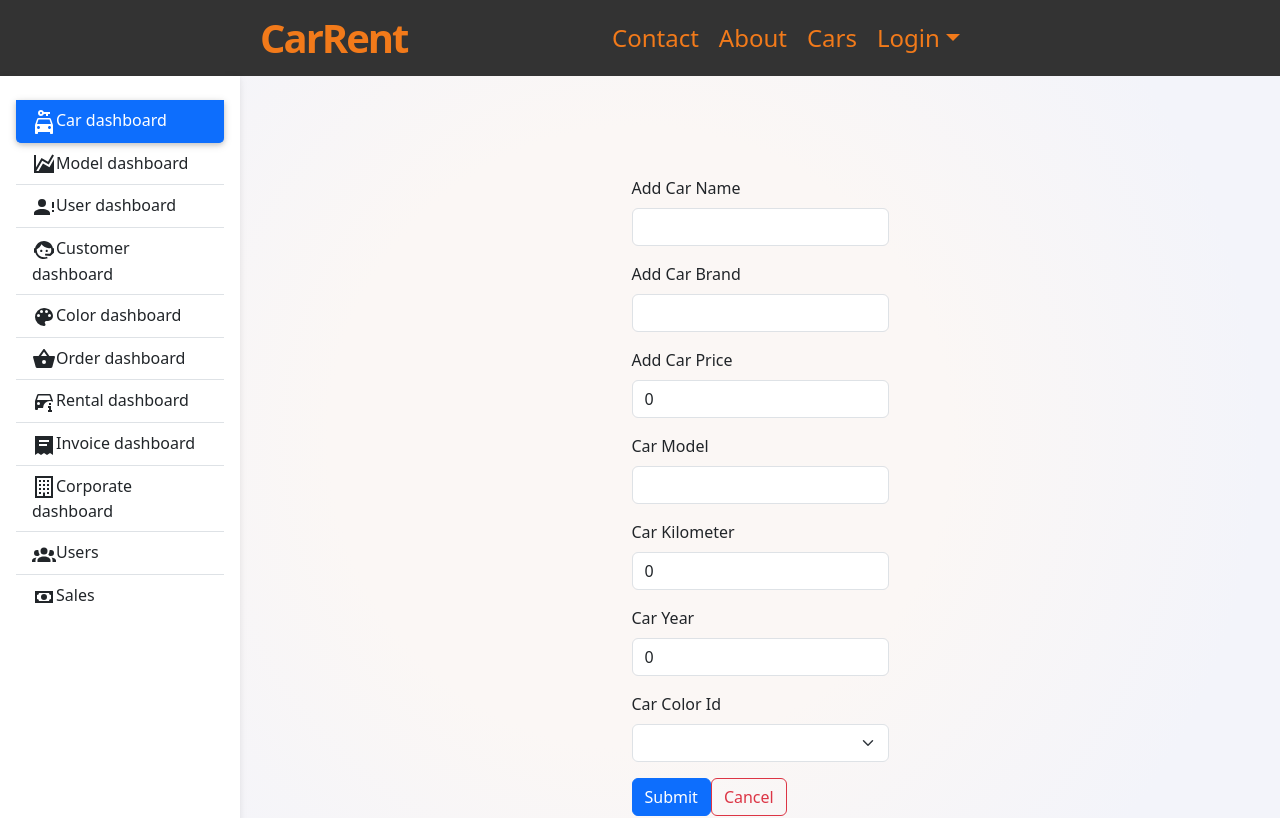
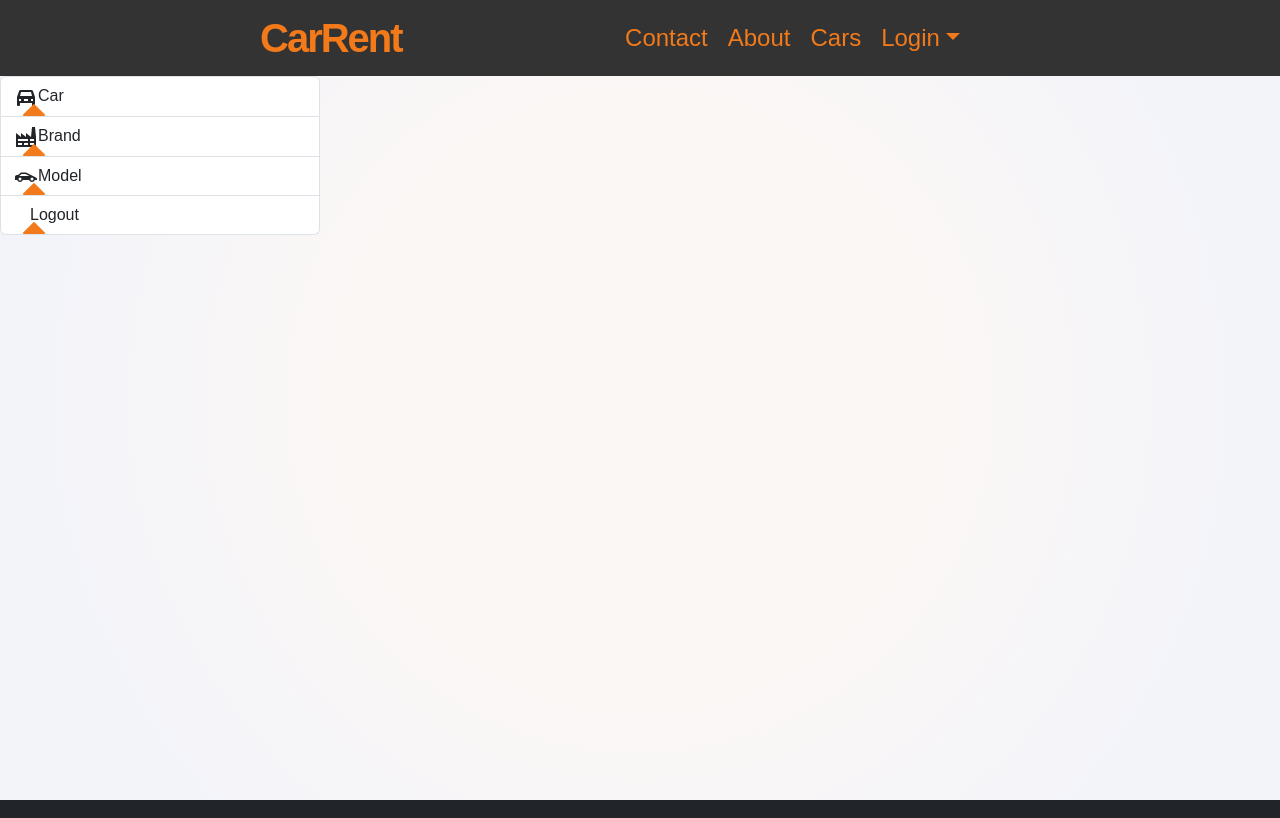
Before and after one commit to SoldierAdam/React-Rent-A-Car, a React (Create React App) app: page /admin in a window 1280 px wide. Shown: the top 818 px of the page. Built offline with nearby package versions, Linux system fonts and the light colour scheme.

Commit message:
Admin page ui changes (dropdown menu)

```diff
--- a/src/components/Admin/Admin.css
+++ b/src/components/Admin/Admin.css
@@ -1,51 +1,86 @@
-body {
-    background-color: #fbfbfb;
-  }
-  @media (min-width: 991.98px) {
-    main {
-      padding-left: 240px;
-    }
+:root {
+  --orange: #f27a1a;
+  --dark-orange: #ff7300;
+  --background: #081118;
+  --grey: #333;
+  --light-grey: #3b3b3b;
 }
 
-  /* Sidebar */
-  .sidebar {
-    position: relative;
-    top: 0;
-    bottom: 0;
-    left: 0;
-    box-shadow: 0 2px 5px 0 rgb(0 0 0 / 5%), 0 2px 10px 0 rgb(0 0 0 / 5%);
-    width: 240px;
-    z-index: 600;
+
+* {
+  margin: 0;
+  padding: 0;
+  box-sizing: border-box;
+  font-family: sans-serif;
 }
 
-  .height{
-    display: flex;
-    height: 100vh;
+.accordion {
+  width: 20rem;
+  border-radius: 0.2rem;
+  overflow: hidden;
+}
+.accordion a {
+  text-decoration: none;
 }
 
-  .addcar-container{
-    display: flex;
-    justify-content: center;
-    /* padding-left: 50vh; */
-    margin: auto;
-    border-radius: 2px;
+.accordion-item {
+  list-style: none;
+  border-top: 1px solid var(--dark-orange);
+  overflow: hidden;
 }
 
-  @media (max-width: 991.98px) {
-    .sidebar {
-      width: 100%;
+.btn {
+  display: block;
+  padding: 1rem 1.2rem;
+  background: var(--orange);
+  color: white;
+  position: relative;
 }
+.btn::before {
+  content: '';
+  position: absolute;
+  width: 1rem;
+  height: 1rem;
+  background: var(--orange);
+  left: 1.5rem;
+  bottom: -0.5rem;
+  transform: rotate(45deg);
 }
-  .sidebar .active {
-    border-radius: 5px;
-    box-shadow: 0 2px 5px 0 rgb(0 0 0 / 16%), 0 2px 10px 0 rgb(0 0 0 / 12%);
+.btn i {
+  margin-right: 1rem;
 }
 
-  .sidebar-sticky {
+.accordion-item__sub {
+  background: var(--grey);
+  overflow: hidden;
+  transition: max-height 0.3s;
+  max-height: 0;
+}
+.accordion-item__sub a {
+  display: block;
+  padding: 1rem 1.6rem;
+  color: white;
+  font-size: 0.9rem;
   position: relative;
+  border-bottom: 1px solid var(--light-grey);
+}
+.accordion-item__sub a::before {
+  content: '';
+  position: absolute;
+  left: 0;
   top: 0;
-    height: calc(100vh - 48px);
-    padding-top: 0.5rem;
-    overflow-x: hidden;
-    overflow-y: auto; /* Scrollable contents if viewport is shorter than content. */
+  width: 0.4rem;
+  height: 100%;
+  background: var(--orange);
+  transform: translatex(-0.4rem);
+  transition: 0.3s;
+  opacity: 0;
 }
+.accordion-item__sub a:hover::before {
+  opacity: 1;
+  transform: translatex(0);
+}
+
+.accordion-item:target .accordion-item__sub {
+  max-height: 10em;
+}
--- a/src/components/Admin/Admin.tsx
+++ b/src/components/Admin/Admin.tsx
@@ -1,6 +1,6 @@
 import "../Admin/Admin.css";
 import Icon from '@mdi/react';
-import { mdiCarKey, mdiChartAreaspline,mdiAccountAlert,mdiFaceAgent,mdiPalette,mdiBasket, mdiCarInfo, mdiInvoiceText, mdiOfficeBuildingOutline, mdiCash, mdiAccountGroup } from '@mdi/js';
+import { mdiCarBack,mdiPlus, mdiTrashCan, mdiUpdate, mdiFactory, mdiCarSports} from '@mdi/js';
 import AddCar from "./AddCar";
 
 type Props = {}
@@ -8,72 +8,49 @@ type Props = {}
 function Admin({ }: Props) {
 
 
-
     return (
-        <div className="height">
-
-            <nav id="sidebarMenu" className="collapse d-lg-block sidebar collapse bg-white">
-                <div className="position-sticky">
-                    <div className="list-group list-group-flush mx-3 mt-4">
-
-                        <a href="#" className="list-group-item list-group-item-action py-2 ripple active" aria-current="true">
-                            <Icon path={mdiCarKey} size={1} />
-                            <span>Car dashboard</span>
-                        </a>
-
-                        <a href="#" className="list-group-item list-group-item-action py-2 ripple">
-                            <Icon path={mdiChartAreaspline} size={1} />
-                            <span>Model dashboard</span>
-                        </a>
-
-                        <a href="#" className="list-group-item list-group-item-action py-2 ripple">
-                            <Icon path={mdiAccountAlert} size={1} />
-                            <span>User dashboard</span>
-                        </a>
-
-                        <a href="#" className="list-group-item list-group-item-action py-2 ripple">
-                            <Icon path={mdiFaceAgent} size={1} />
-                            <span>Customer dashboard</span>
-                        </a>
-
-                        <a href="#" className="list-group-item list-group-item-action py-2 ripple">
-                            <Icon path={mdiPalette} size={1} />
-                            <span>Color dashboard</span>
-                        </a>
-
-                        <a href="#" className="list-group-item list-group-item-action py-2 ripple">
-                        <Icon path={mdiBasket} size={1} />
-                        <span>Order dashboard</span></a>
-
-                        <a href="#" className="list-group-item list-group-item-action py-2 ripple">
-                            <Icon path={mdiCarInfo} size={1} />
-                        <span>Rental dashboard</span></a>
-
-                        <a href="#" className="list-group-item list-group-item-action py-2 ripple">
-                            <Icon path={mdiInvoiceText} size={1} />
-                        <span>Invoice dashboard</span></a>
-
-                        <a href="#" className="list-group-item list-group-item-action py-2 ripple">
-                            <Icon path={mdiOfficeBuildingOutline} size={1} />
-                        <span>Corporate dashboard</span></a>
-
-                        <a href="#" className="list-group-item list-group-item-action py-2 ripple">
-                            <Icon path={mdiAccountGroup} size={1} />
-                            <span>Users</span>
-                        </a>
-
-                        <a href="#" className="list-group-item list-group-item-action py-2 ripple">
-                            <Icon path={mdiCash} size={1} /><span>Sales</span>
-                        </a>
-
+        <div>
+            <div className="accordion">
+                <li className="accordion-item" id="profile">
+                    <a href="#profile" className="btn">
+                        <Icon path={mdiCarBack} size={1} />
+                        Car
+                    </a>
+                    <div className="accordion-item__sub">
+                        <a href="#"> <Icon path={mdiPlus} size={1} /> Add Car</a>
+                        <a href="#"> <Icon path={mdiTrashCan} size={1} /> Delete Car</a>
+                        <a href="#"> <Icon path={mdiUpdate} size={1} /> Update Car</a>
                     </div>
-                </div>
-            </nav>
-
-            <div className="addcar-container">
-            <AddCar/>
+                </li>
+                <li className="accordion-item" id="messages">
+                    <a href="#messages" className="btn">
+                    <Icon path={mdiFactory} size={1} />
+                         Brand
+                    </a>
+                    <div className="accordion-item__sub">
+                        <a href="#"> <Icon path={mdiPlus} size={1} /> Add New Brand</a>
+                        <a href="#"> <Icon path={mdiTrashCan} size={1} /> Delete Brand</a>
+                        <a href="#"> <Icon path={mdiUpdate} size={1} /> Update Brand</a>
+                    </div>
+                </li>
+                <li className="accordion-item" id="settings">
+                    <a href="#settings" className="btn">
+                    <Icon path={mdiCarSports} size={1} />
+                         Model
+                    </a>
+                    <div className="accordion-item__sub">
+                        <a href="#"> <Icon path={mdiPlus} size={1} /> Add New Model</a>
+                        <a href="#"> <Icon path={mdiTrashCan} size={1} /> Delete Model</a>
+                        <a href="#"> <Icon path={mdiUpdate} size={1} /> Update Model</a>
+                    </div>
+                </li>
+                <li className="accordion-item">
+                    <a href="#" className="btn">
+                        <i className="fas fa-sign-out-alt"></i>
+                        Logout
+                    </a>
+                </li>
             </div>
-
         </div>
     )
 }
```
Lines whose indentation alone changed are shown as unchanged.
